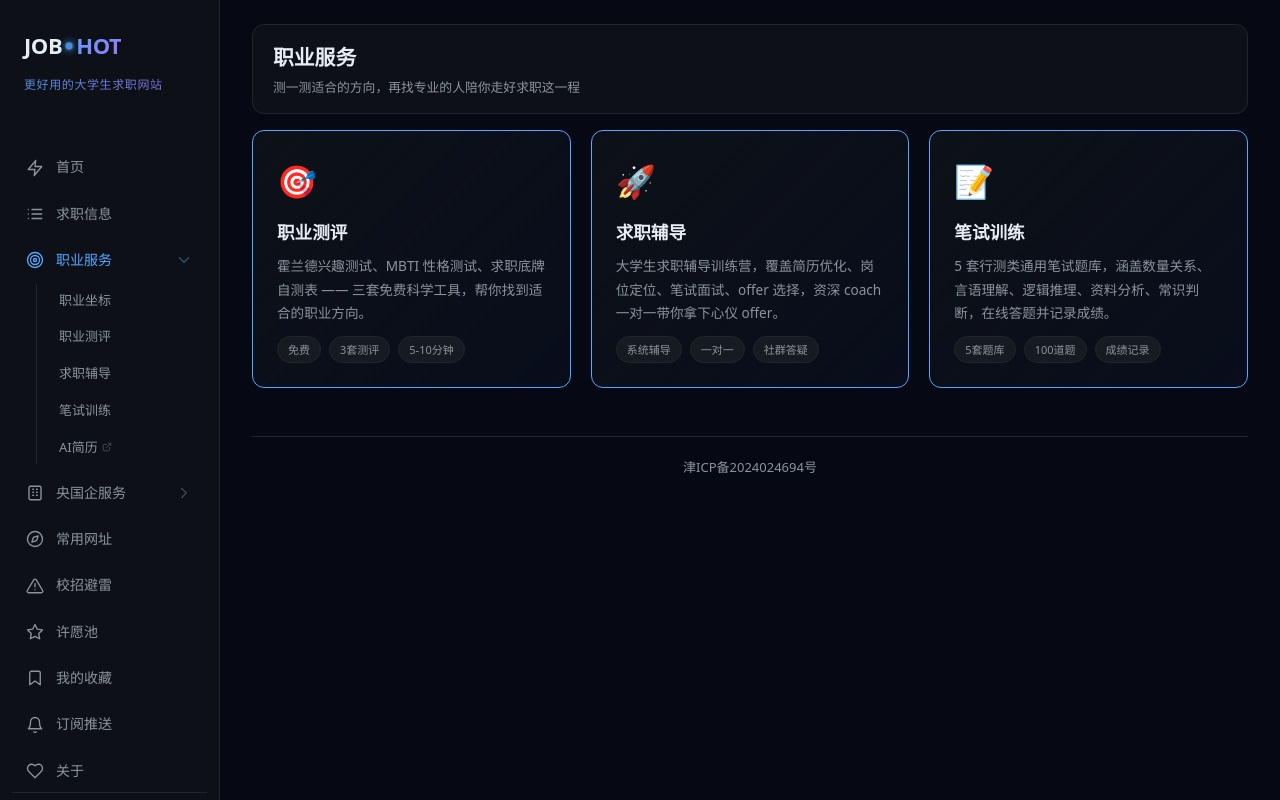
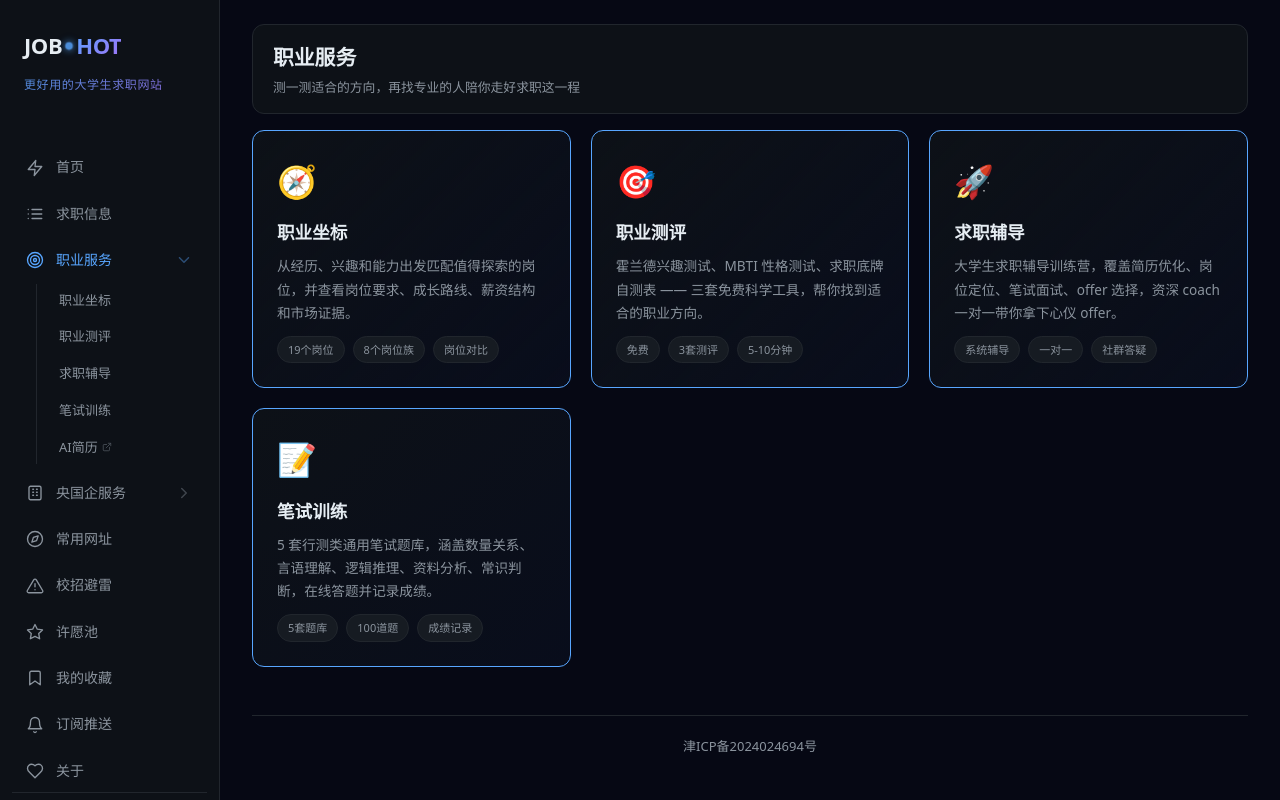
Before and after one commit to diyiwuyan/job-hot, a Next.js app: page /tools in a window 1280 px wide. Built offline with nearby package versions, Linux system fonts and the light colour scheme; no server answers.

Commit message:
feat: add Career Atlas to JOBHOT

```diff
--- a/src/app/tools/page.tsx
+++ b/src/app/tools/page.tsx
@@ -15,6 +15,26 @@ export default function ToolsPage() {
       </div>
 
       <div style={{ display: 'grid', gridTemplateColumns: 'repeat(auto-fit, minmax(280px, 1fr))', gap: '1.25rem', marginTop: '0.5rem' }}>
+        {/* 职业坐标 */}
+        <Link
+          href="/tools/career-atlas"
+          className="timeline-card timeline-card-featured"
+          style={{ display: 'block', textDecoration: 'none', padding: '1.5rem' }}
+        >
+          <div style={{ fontSize: '2rem', marginBottom: '0.75rem' }}>🧭</div>
+          <h2 style={{ fontSize: '1.1rem', fontWeight: 700, marginBottom: '0.5rem', color: 'var(--text)' }}>
+            职业坐标
+          </h2>
+          <p style={{ fontSize: '0.85rem', color: 'var(--text-muted)', lineHeight: 1.7, margin: 0 }}>
+            从经历、兴趣和能力出发匹配值得探索的岗位，并查看岗位要求、成长路线、薪资结构和市场证据。
+          </p>
+          <div className="timeline-tags" style={{ marginTop: '0.75rem' }}>
+            <span className="tag">19个岗位</span>
+            <span className="tag">8个岗位族</span>
+            <span className="tag">岗位对比</span>
+          </div>
+        </Link>
+
         {/* 职业测评 */}
         <Link
           href="/tools/assessment"
```
